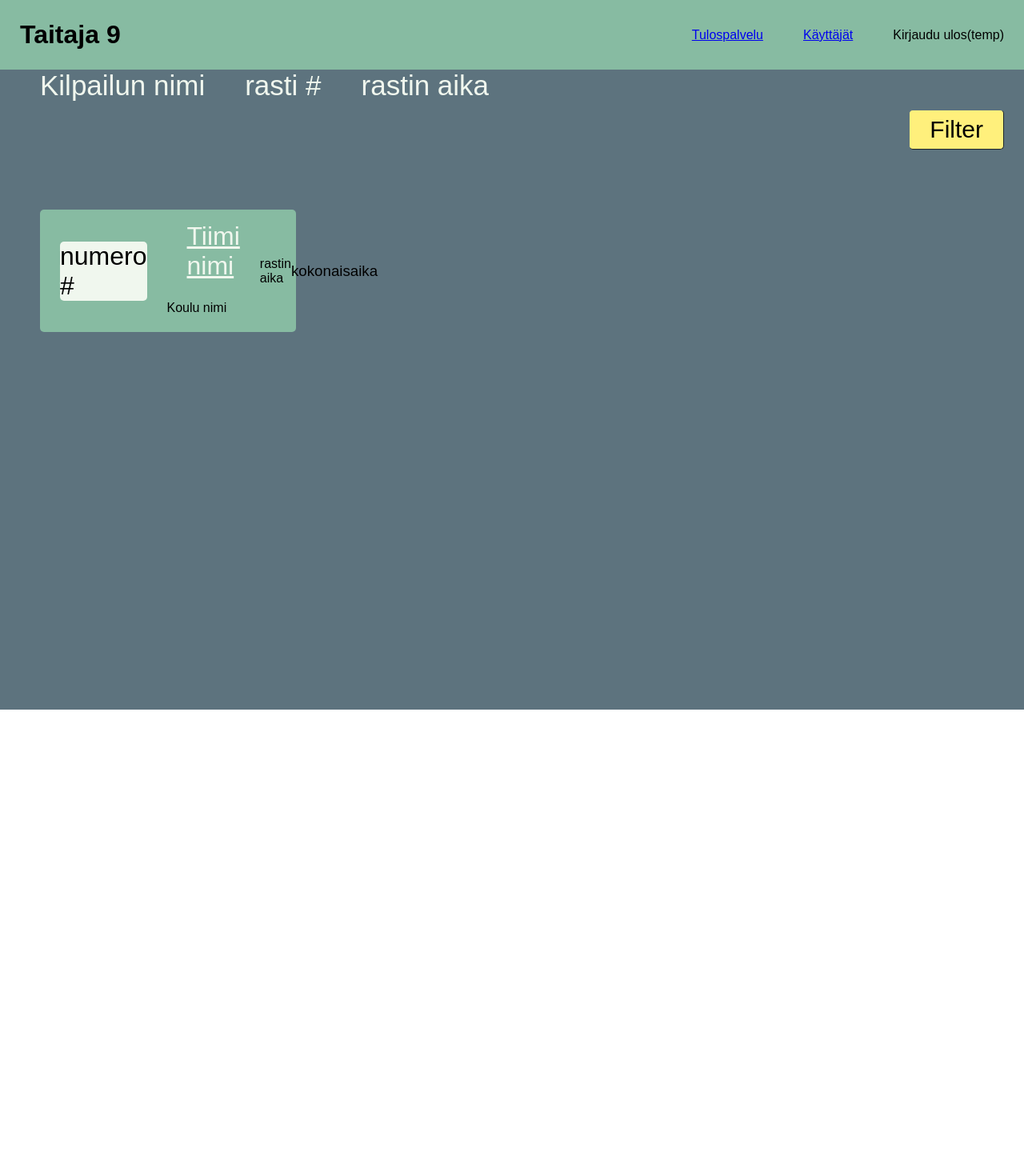
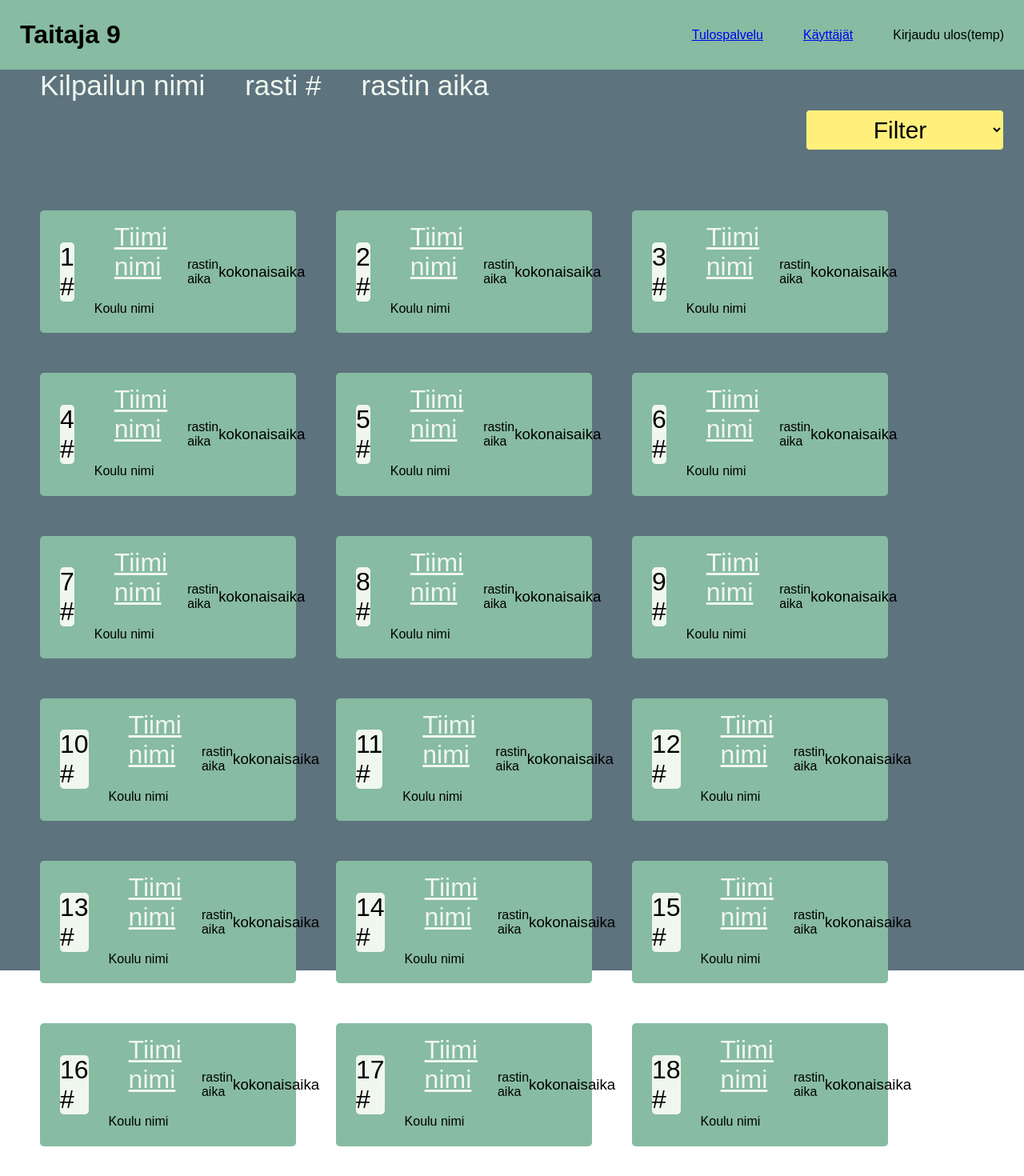
Before and after one commit to MiroKilpinen/taitaja9_githib, a React (Create React App) app in the folder client/taitaja9/: page / in a window 1280 px wide. Shown: the top 1470 px of the page at 80% size. Before the commit the page ends 887 px from the top, so only its background shows below. Built offline with nearby package versions, Linux system fonts and the light colour scheme; a web font is replaced by a local one.

Commit message:
AAAAAAAAAAAAA

```diff
--- a/client/taitaja9/src/App.js
+++ b/client/taitaja9/src/App.js
@@ -2,6 +2,7 @@ import Navbar from "./components/Navbar";
 import "./styles/App.css";
 import Footer from "./components/footr";
 import TeamContainer from "./components/TeamContainer";
+
 
 function App() {
   return (
@@ -12,10 +13,37 @@ function App() {
           <span className="App-info-1"><span className="#">Kilpailun nimi</span></span>
           <span className="App-info-1">rasti <span className="#">#</span></span>
           <span className="App-info-1"><span className="#">rastin aika</span></span>
-          <button className="App-info-2">Filter</button>
+          <select className="App-info-2">
+            <option value="default" selected>Filter</option>
+            <option value="nopeaEnsi">Nopein ensin</option>
+            <option value="hidasEnsi">Hitain ensin</option>
+            <option value="top5">TOP 5</option>
+            <option value="kaikkiRastit">Kaikki rastit</option>
+            <option value="koulu1">koulu1 nimi</option>
+            <option value="koulu2">koulu2 nimi</option>
+          </select>
         </div>
         <div className="teams-flex">
-          <TeamContainer num="numero" Tnimi="Tiimi nimi" Knimi="Koulu nimi" rastiAika="rastin aika" kokoAika="kokonaisaika" />
+          <TeamContainer num="1" Tnimi="Tiimi nimi" Knimi="Koulu nimi" rastiAika="rastin aika" kokoAika="kokonaisaika" />
+          <TeamContainer num="2" Tnimi="Tiimi nimi" Knimi="Koulu nimi" rastiAika="rastin aika" kokoAika="kokonaisaika" />
+          <TeamContainer num="3" Tnimi="Tiimi nimi" Knimi="Koulu nimi" rastiAika="rastin aika" kokoAika="kokonaisaika" />
+          <TeamContainer num="4" Tnimi="Tiimi nimi" Knimi="Koulu nimi" rastiAika="rastin aika" kokoAika="kokonaisaika" />
+          <TeamContainer num="5" Tnimi="Tiimi nimi" Knimi="Koulu nimi" rastiAika="rastin aika" kokoAika="kokonaisaika" />
+          <TeamContainer num="6" Tnimi="Tiimi nimi" Knimi="Koulu nimi" rastiAika="rastin aika" kokoAika="kokonaisaika" />
+          <TeamContainer num="7" Tnimi="Tiimi nimi" Knimi="Koulu nimi" rastiAika="rastin aika" kokoAika="kokonaisaika" />
+          <TeamContainer num="8" Tnimi="Tiimi nimi" Knimi="Koulu nimi" rastiAika="rastin aika" kokoAika="kokonaisaika" />
+          <TeamContainer num="9" Tnimi="Tiimi nimi" Knimi="Koulu nimi" rastiAika="rastin aika" kokoAika="kokonaisaika" />
+          <TeamContainer num="10" Tnimi="Tiimi nimi" Knimi="Koulu nimi" rastiAika="rastin aika" kokoAika="kokonaisaika" />
+          <TeamContainer num="11" Tnimi="Tiimi nimi" Knimi="Koulu nimi" rastiAika="rastin aika" kokoAika="kokonaisaika" />
+          <TeamContainer num="12" Tnimi="Tiimi nimi" Knimi="Koulu nimi" rastiAika="rastin aika" kokoAika="kokonaisaika" />
+          <TeamContainer num="13" Tnimi="Tiimi nimi" Knimi="Koulu nimi" rastiAika="rastin aika" kokoAika="kokonaisaika" />
+          <TeamContainer num="14" Tnimi="Tiimi nimi" Knimi="Koulu nimi" rastiAika="rastin aika" kokoAika="kokonaisaika" />
+          <TeamContainer num="15" Tnimi="Tiimi nimi" Knimi="Koulu nimi" rastiAika="rastin aika" kokoAika="kokonaisaika" />
+          <TeamContainer num="16" Tnimi="Tiimi nimi" Knimi="Koulu nimi" rastiAika="rastin aika" kokoAika="kokonaisaika" />
+          <TeamContainer num="17" Tnimi="Tiimi nimi" Knimi="Koulu nimi" rastiAika="rastin aika" kokoAika="kokonaisaika" />
+          <TeamContainer num="18" Tnimi="Tiimi nimi" Knimi="Koulu nimi" rastiAika="rastin aika" kokoAika="kokonaisaika" />
+          <TeamContainer num="19" Tnimi="Tiimi nimi" Knimi="Koulu nimi" rastiAika="rastin aika" kokoAika="kokonaisaika" />
+          <TeamContainer num="20" Tnimi="Tiimi nimi" Knimi="Koulu nimi" rastiAika="rastin aika" kokoAika="kokonaisaika" />
         </div>
       </div>
     </div>
--- a/client/taitaja9/src/styles/App.css
+++ b/client/taitaja9/src/styles/App.css
@@ -36,39 +36,3 @@
   max-height: 1000px;
   flex-wrap: wrap;
 }
-
-.team-container {
-  background-color: #87BBA2;
-  color: black;
-  display: flex;
-  flex-direction: row;
-  margin-left: 50px;
-  margin-top: 50px;
-  width: 25%;
-  border-radius: 5px;
-  justify-content: space-between;
-  align-items: center;
-}
-
-.team-num > h1 {
-  border-radius: 5px;
-  background-color: #F0F7EE;
-  font-weight: lighter;
-}
-
-.team-nimet > h2 {
-  text-decoration: underline;
-  font-weight: lighter;
-}
-
-.team-nimet > h4 {
-  font-weight: lighter;
-}
-
-.team-rasti-aika > h4 {
-  font-weight: lighter;
-}
-
-.team-koko-aika > h3 {
-  font-weight: lighter;
-}
--- a/client/taitaja9/src/styles/TeamContainer.css
+++ b/client/taitaja9/src/styles/TeamContainer.css
@@ -0,0 +1,35 @@
+.team-container {
+    background-color: #87BBA2;
+    color: black;
+    display: flex;
+    flex-direction: row;
+    margin-left: 50px;
+    margin-top: 50px;
+    width: 25%;
+    border-radius: 5px;
+    justify-content: space-between;
+    align-items: center;
+  }
+
+  .team-num > h1 {
+    border-radius: 5px;
+    background-color: #F0F7EE;
+    font-weight: lighter;
+  }
+
+  .team-nimet > h2 {
+    text-decoration: underline;
+    font-weight: lighter;
+  }
+
+  .team-nimet > h4 {
+    font-weight: lighter;
+  }
+
+  .team-rasti-aika > h4 {
+    font-weight: lighter;
+  }
+
+  .team-koko-aika > h3 {
+    font-weight: lighter;
+  }
```
